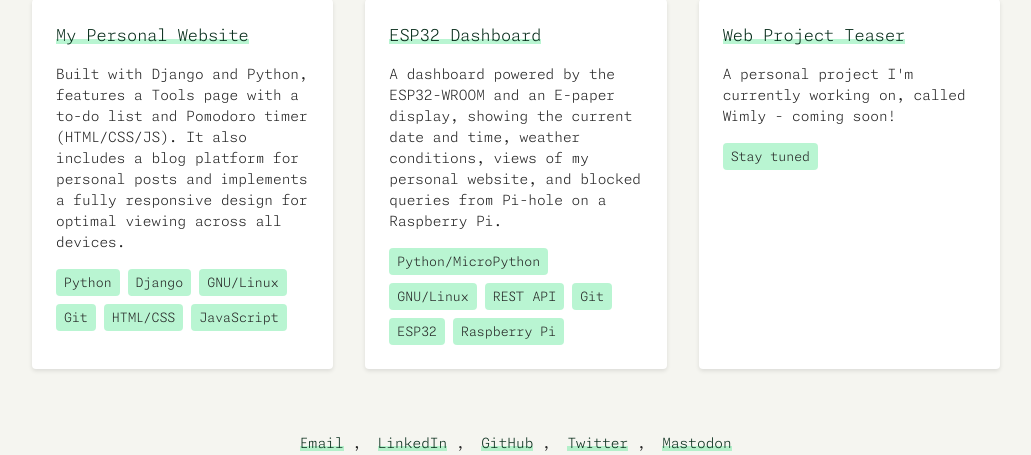
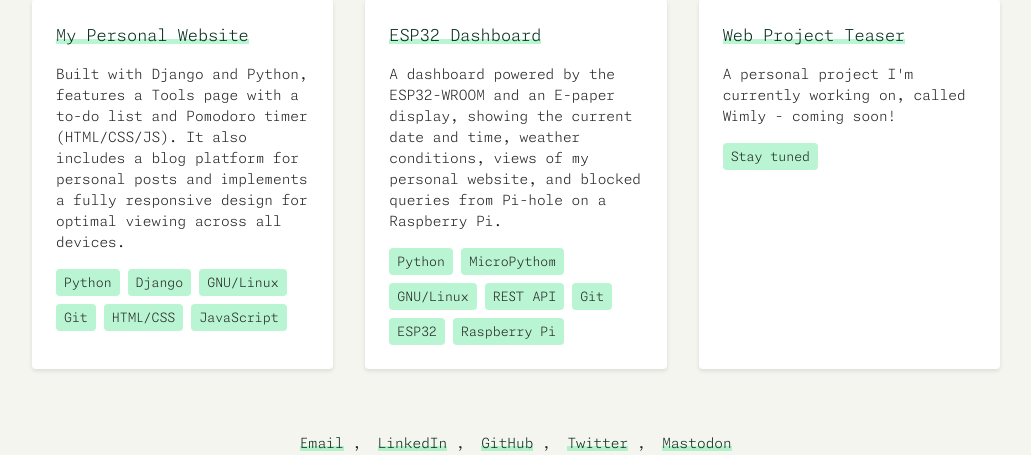
Before and after one commit to pflaumax/personal_website, a Django app: page /projects/ in a window 1280 px wide. Shown: the part 278-733 px from the top of the page, without its empty margins (124-1155 px from the left). Run offline with Django 5.2, Linux system fonts and the light colour scheme; data comes from the database, SQL or seed files in the repository; parts of the project's set-up code (start-up, migrations or seed data) failed here and were passed over.

Commit message:
project disc change

```diff
--- a/website_app/templates/website_app/projects.html
+++ b/website_app/templates/website_app/projects.html
@@ -26,7 +26,8 @@
       </h3>
       <p class="project-description">A dashboard powered by the ESP32-WROOM and an E-paper display, showing the current date and time, weather conditions, views of my personal website, and blocked queries from Pi-hole on a Raspberry Pi.</p>
       <div class="project-tech">
-        <span class="tech-badge">Python/MicroPython</span>
+        <span class="tech-badge">Python</span>
+        <span class="tech-badge">MicroPythom</span>
         <span class="tech-badge">GNU/Linux</span>
         <span class="tech-badge">REST API</span>
         <span class="tech-badge">Git</span>
```
